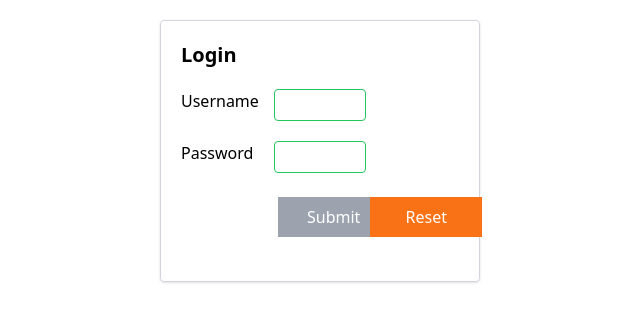
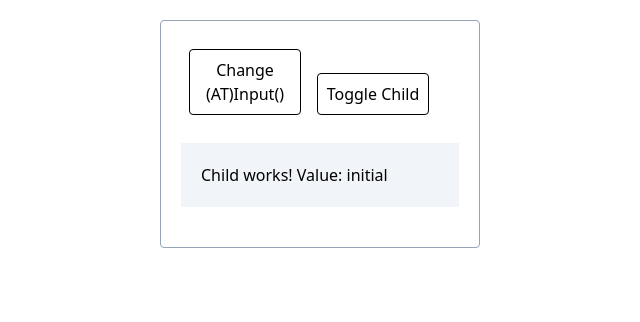
Before and after one commit to buddhika85/Mastering_Angular_Udemy, an Angular app: page / in a window 1280 px wide. Shown: the top 322 px of the page, without its empty margins (320-960 px from the left). Built offline with nearby package versions, Linux system fonts and the light colour scheme.

Commit message:
angular life cycle hooks demo

```diff
--- a/src/app/app.component.html
+++ b/src/app/app.component.html
@@ -8,4 +8,6 @@
 
 <p appUnderline></p> -->
 
-<app-reactive-typed-form />
+<!-- <app-reactive-typed-form /> -->
+
+<app-parent></app-parent>
--- a/src/app/app.component.ts
+++ b/src/app/app.component.ts
@@ -1,7 +1,7 @@
 import { Component } from '@angular/core';
 import { RouterOutlet } from '@angular/router';
 import { TemplateDrivenFormComponent } from './template-driven-form/template-driven-form.component';
-import { ParentComponent } from './child-parent-demo/parent/parent.component';
+import { ParentComponent } from './life-cycle-hooks/parent/parent.component';
 import { HighlightDirective } from './highlight.directive';
 import { UnderlineDirective } from './underline.directive';
 import { ReactiveTypedFormComponent } from './reactive-typed-form/reactive-typed-form.component';
@@ -9,7 +9,7 @@ import { ReactiveTypedFormComponent } from './reactive-typed-form/reactive-typed
 @Component({
   selector: 'app-root',
   standalone: true,
-  imports: [ReactiveTypedFormComponent],
+  imports: [ParentComponent],
   templateUrl: './app.component.html',
   styleUrl: './app.component.scss',
 })
--- /dev/null
+++ b/src/app/life-cycle-hooks/child/child.component.html
@@ -0,0 +1,3 @@
+<div class="bg-slate-100 m-5 p-5 mx-auto">
+  <p>Child works! Value: {{ value }}</p>
+</div>
--- /dev/null
+++ b/src/app/life-cycle-hooks/child/child.component.ts
@@ -0,0 +1,47 @@
+import {
+  AfterViewInit,
+  Component,
+  DoCheck,
+  Input,
+  OnChanges,
+  OnDestroy,
+  OnInit,
+  SimpleChanges,
+} from '@angular/core';
+
+@Component({
+  selector: 'app-child',
+  standalone: true,
+  imports: [],
+  templateUrl: './child.component.html',
+  styleUrl: './child.component.scss',
+})
+export class ChildComponent
+  implements OnInit, OnDestroy, OnChanges, DoCheck, AfterViewInit
+{
+  @Input() value = '';
+
+  constructor() {
+    console.log('CHILD Constructor');
+  }
+
+  ngOnInit(): void {
+    console.log('CHILD ngOnInit');
+  }
+
+  ngOnChanges(changes: SimpleChanges): void {
+    console.log('CHILD ngOnChanges', changes);
+  }
+
+  ngDoCheck(): void {
+    console.log('CHILD ngDoCheck');
+  }
+
+  ngAfterViewInit(): void {
+    console.log('CHILD ngAfterViewInit');
+  }
+
+  ngOnDestroy(): void {
+    console.log('CHILD ngOnDestroy');
+  }
+}
--- /dev/null
+++ b/src/app/life-cycle-hooks/parent/parent.component.html
@@ -0,0 +1,6 @@
+<div class="w-1/4 m-5 p-5 border rounded border-slate-400 mx-auto">
+  <button class="btn" (click)="changeValue()">Change (AT)Input()</button>
+  <button class="btn" (click)="toggle()">Toggle Child</button>
+
+  <app-child *ngIf="showChild" [value]="inputValue"></app-child>
+</div>
--- /dev/null
+++ b/src/app/life-cycle-hooks/parent/parent.component.scss
@@ -0,0 +1,3 @@
+.btn {
+  @apply w-28  border rounded border-black p-2 m-2;
+}
--- /dev/null
+++ b/src/app/life-cycle-hooks/parent/parent.component.ts
@@ -0,0 +1,23 @@
+import { Component } from '@angular/core';
+import { ChildComponent } from '../child/child.component';
+import { NgIf } from '@angular/common';
+
+@Component({
+  selector: 'app-parent',
+  standalone: true,
+  imports: [ChildComponent, NgIf],
+  templateUrl: './parent.component.html',
+  styleUrl: './parent.component.scss',
+})
+export class ParentComponent {
+  showChild = true;
+  inputValue = 'initial';
+
+  changeValue() {
+    this.inputValue += '!';
+  }
+
+  toggle() {
+    this.showChild = !this.showChild;
+  }
+}
```
Also changed, not shown: src/app/life-cycle-hooks/child/child.component.scss (added).
